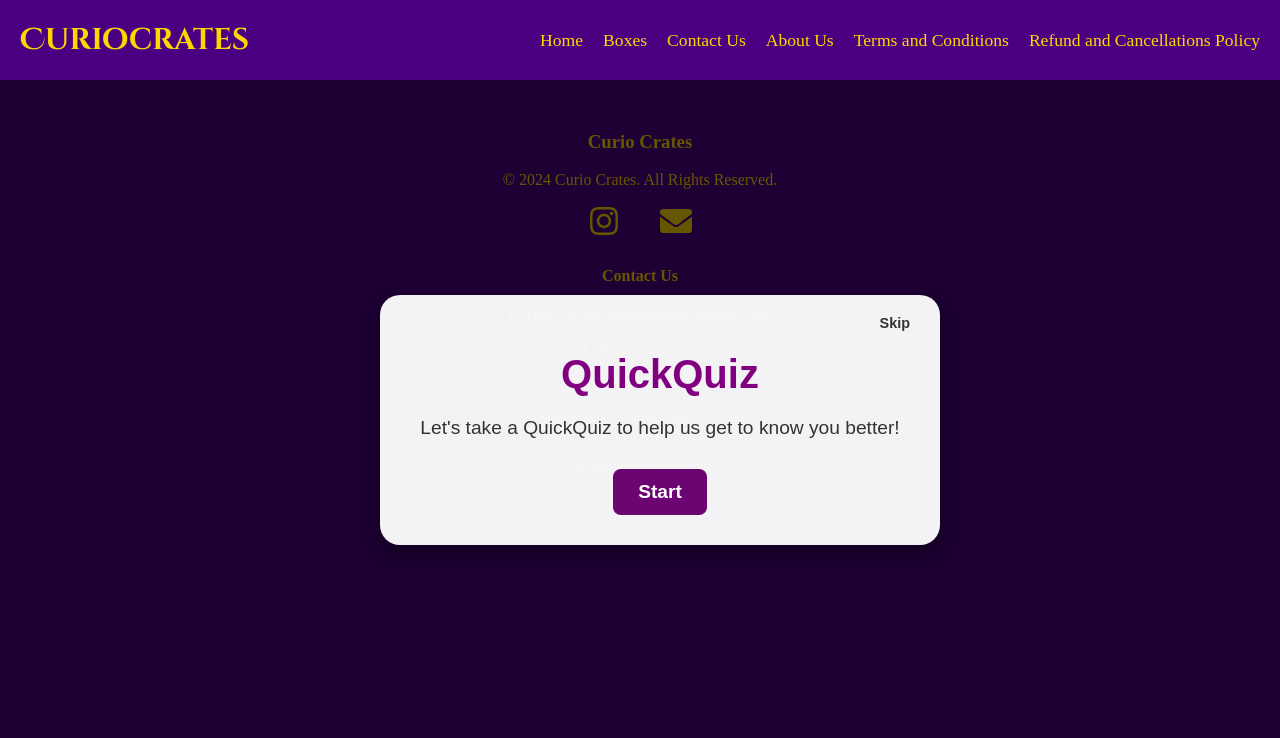
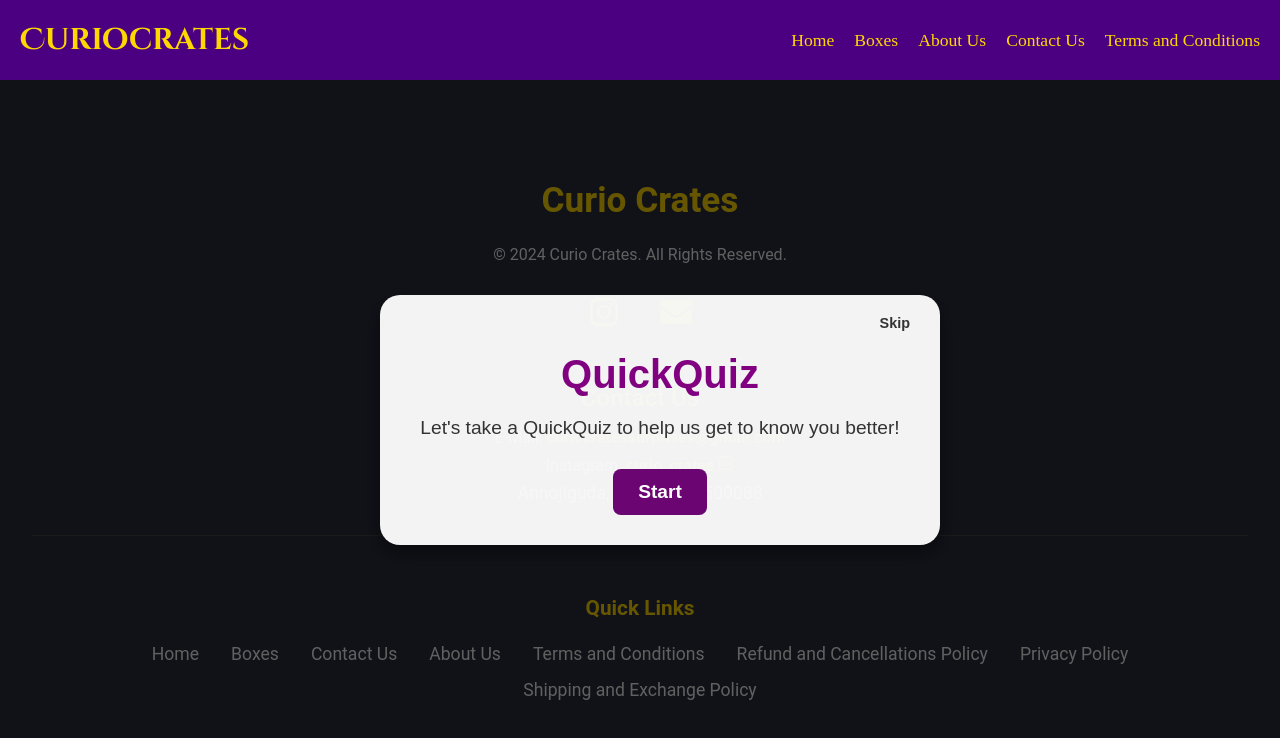
Before and after one commit to curiocreates/website, a React (Create React App) app: page /Contact in a window 1280 px wide. Shown: the top 738 px of the page. Built offline with nearby package versions, Linux system fonts and the light colour scheme.

Commit message:
added shipping ,privacy policy and exchange

```diff
--- a/src/App.js
+++ b/src/App.js
@@ -12,6 +12,8 @@ import { AppContainer } from './AppStyles';
 import AboutBox from './Components/AboutBox'; // AboutBox component for each box detail
 import PaymentSuccess from './Components/PaymentSuccess'; // Import the PaymentSuccess component
 import RefundPolicy from './Components/RefundAndCancellationsPolicy';
+import PrivacyPolicy from './Components/PrivacyPolicy'; // Import PrivacyPolicy component
+import ShippingAndExchange from './Components/ShippingAndExchange'; // Import ShippingAndExchange component
 
 // Array of boxes with details
 const boxes = [
@@ -165,6 +167,11 @@ function App() {
           <Route path="/refunds" element={<RefundPolicy />} />
           {/* Payment Success Page */}
           <Route path="/payment-success" element={<PaymentSuccess />} />
+          {/* Privacy Policy Page */}
+          <Route path="/privacy-policy" element={<PrivacyPolicy />} />
+
+          {/* Shipping and Exchange Policy Page */}
+          <Route path="/shipping-and-exchange" element={<ShippingAndExchange />} />
 
           {/* Dynamic AboutBox page for each box */}
           <Route path="/about-box/:title" element={<AboutBox boxes={boxes} />} />
--- a/src/Components/Footer.jsx
+++ b/src/Components/Footer.jsx
@@ -5,25 +5,102 @@ import { Link } from 'react-router-dom';
 
 // Styling for the footer container
 const FooterContainer = styled.footer`
-  background-color: #4B0082; /* Dark Purple background */
-  color: #FFD700; /* Gold color for text */
+  background-color: #2c2f3d; /* Darker background for a more professional feel */
+  color: #f1f1f1; /* Light text color */
   text-align: center;
-  padding: 2rem 0;
+  padding: 4rem 2rem; /* Increased padding for a spacious footer */
+  font-family: 'Roboto', sans-serif;
+  box-shadow: 0 -2px 5px rgba(0, 0, 0, 0.1); /* Subtle shadow for separation */
+
+  @media (max-width: 768px) {
+    padding: 3rem 1rem; /* Adjust padding for mobile */
+  }
+`;
+
+// Styling for the footer heading and paragraph
+const FooterHeading = styled.h3`
+  font-size: 2.2rem;
+  font-weight: 600;
+  margin-bottom: 1.5rem;
+  color: #FFD700;
+`;
+
+const FooterText = styled.p`
+  font-size: 1rem;
+  margin: 0.5rem 0;
+  color: #f1f1f1; /* Light text color */
 `;
 
 // Styling for the social media links
 const SocialLinks = styled.div`
-  margin: 1rem 0;
-  font-size: 2rem; /* Increasing the size of icons */
+  margin: 2rem 0;
+  font-size: 2rem; /* Adjust icon size */
 
   a {
     color: #FFD700; /* Gold color for icons */
     margin: 0 1rem;
     text-decoration: none;
+    transition: transform 0.3s ease, color 0.3s ease;
+
+    &:hover {
+      color: #fff; /* Change icon color on hover */
+      transform: scale(1.2); /* Slightly larger icon on hover */
+    }
+  }
+`;
+
+// Styling for the contact section
+const ContactSection = styled.div`
+  margin-top: 3rem;
+  font-size: 1.1rem;
+
+  h4 {
+    font-size: 1.5rem;
+    margin-bottom: 1rem;
+    color: #FFD700;
+    font-weight: 500;
+  }
+
+  p {
+    margin: 0.5rem 0;
+  }
+
+  a {
+    color: #FFD700;
+    text-decoration: none;
+    font-weight: bold;
+
+    &:hover {
+      color: #40E0D0; /* Turquoise hover effect */
+    }
+  }
+`;
+
+const QuickLinks = styled.div`
+  margin: 2rem 0;
+  display: flex;
+  flex-wrap: wrap;
+  justify-content: center;
+  border-top: 1px solid #444; /* Subtle divider line */
+  padding-top: 2rem;
+
+  h4 {
+    font-size: 1.3rem;
+    margin-bottom: 1rem;
+    color: #FFD700;
+    width: 100%;
+    text-align: center;
+  }
+
+  a {
+    color: #f1f1f1;
+    margin: 0.5rem 1rem;
+    text-decoration: none;
+    font-size: 1.1rem;
     transition: color 0.3s ease;
 
     &:hover {
-      color: #fff; /* Change icon color on hover */
+      color: #40E0D0; /* Turquoise hover effect */
     }
   }
 `;
@@ -33,8 +110,8 @@ const Footer = () => {
   return (
     <FooterContainer>
       <div>
-        <h3>Curio Crates</h3> {/* Display your store's name */}
-        <p>© {new Date().getFullYear()} Curio Crates. All Rights Reserved.</p>
+        <FooterHeading>Curio Crates</FooterHeading>
+        <FooterText>© {new Date().getFullYear()} Curio Crates. All Rights Reserved.</FooterText>
       </div>
 
       {/* Social media links with icons */}
@@ -48,16 +125,26 @@ const Footer = () => {
       </SocialLinks>
 
       {/* Contact details */}
-      <div>
+      <ContactSection>
         <h4>Contact Us</h4>
-        <p>E-Mail: curiocratessurprises@gmail.com</p>
-        <p>Call us: loading...</p>
-        <p>Whatsapp: Loading...</p>
-        <p>Annojiguda, Hyderabad, 500088</p>
-        <Link to="/terms" style={{ color: '#FFD700', textDecoration: 'none', marginTop: '1rem', display: 'inline-block' }}>
-          Terms and Conditions
-        </Link>
-      </div>
+        <FooterText>E-Mail: <a href="mailto:curiocratessurprises@gmail.com">curiocratessurprises@gmail.com</a></FooterText>
+        <FooterText>Instagram: <a href="https://www.instagram.com/curio_crates?igsh=MW9qemx5YWtkaHRtZw%3D%3D&utm_source=qr" target="_blank" rel="noopener noreferrer">
+          curio_crates <FaInstagram />
+        </a></FooterText>
+        <p> Annojiguda, Hyderabad-500088 </p>
+      </ContactSection>
+
+      <QuickLinks>
+        <h4>Quick Links</h4>
+        <Link to="/">Home</Link>
+        <Link to="/Boxes">Boxes</Link>
+        <Link to="/Contact">Contact Us</Link>
+        <Link to="/about">About Us</Link>
+        <Link to="/terms">Terms and Conditions</Link>
+        <Link to="/refunds">Refund and Cancellations Policy</Link>
+        <Link to="/privacy-policy">Privacy Policy</Link>
+        <Link to="/shipping-and-exchange">Shipping and Exchange Policy</Link>
+      </QuickLinks>
     </FooterContainer>
   );
 };
--- a/src/Components/Navbar.jsx
+++ b/src/Components/Navbar.jsx
@@ -118,10 +118,10 @@ const Navbar = () => {
       <NavLinks isOpen={menuOpen}>
         <Link to="/" onClick={closeMenu}>Home</Link>
         <Link to="/Boxes" onClick={closeMenu}>Boxes</Link>
+        <Link to="/about" onClick={closeMenu}>About Us</Link>
         <Link to="/Contact" onClick={closeMenu}>Contact Us</Link>
-        <Link to="/about" onClick={closeMenu}>About Us</Link>
         <Link to="/terms" onClick={closeMenu}>Terms and Conditions</Link>
-        <Link to="/refunds" onClick={closeMenu}>Refund and Cancellations Policy</Link>
+
       </NavLinks>
     </Nav>
   );
--- /dev/null
+++ b/src/Components/PrivacyPolicy.js
@@ -0,0 +1,61 @@
+import React from 'react';
+import styled from 'styled-components';
+
+const PolicyContainer = styled.div`
+  padding: 2rem;
+  background-color: #ffffff;
+  color: #4B0082;
+  font-family: 'Arial', sans-serif;
+  line-height: 1.6;
+`;
+
+const Title = styled.h1`
+  text-align: center;
+  color: #FFD700;
+  margin-bottom: 1.5rem;
+`;
+
+const SectionTitle = styled.h2`
+  color: #40E0D0;
+  margin-top: 1rem;
+`;
+
+const Paragraph = styled.p`
+  margin: 0.5rem 0;
+`;
+
+const PrivacyPolicy = () => {
+  return (
+    <PolicyContainer>
+      <Title>Privacy Policy</Title>
+      <Paragraph><strong>Effective Date:</strong> [25-November_2024]</Paragraph>
+
+      <SectionTitle>1. Information We Collect</SectionTitle>
+      <Paragraph>We collect personal information such as your name, email address, shipping address, and payment details when you place an order. We may also collect non-personal information such as your browsing activity on our website, IP address, and device information.</Paragraph>
+
+      <SectionTitle>2. How We Use Your Information</SectionTitle>
+      <Paragraph>We use your personal information to process and fulfill your orders, send you updates and promotional offers (if you opt in), and improve our website and customer experience.</Paragraph>
+
+      <SectionTitle>3. Data Security</SectionTitle>
+      <Paragraph>We use industry-standard security protocols to protect your personal information. However, no method of transmission over the internet or method of electronic storage is 100% secure.</Paragraph>
+
+      <SectionTitle>4. Sharing Your Information</SectionTitle>
+      <Paragraph>We do not sell, rent, or trade your personal information. We may share it with third-party service providers for order fulfillment or as required by law.</Paragraph>
+
+      <SectionTitle>5. Cookies</SectionTitle>
+      <Paragraph>We use cookies to enhance your experience on our website. You can disable cookies in your browser settings if you prefer not to have them.</Paragraph>
+
+      <SectionTitle>6. Your Rights</SectionTitle>
+      <Paragraph>You can access, update, or delete your personal information by contacting us. If you do not wish to receive promotional emails, you can opt out at any time.</Paragraph>
+
+      <SectionTitle>7. Changes to This Privacy Policy</SectionTitle>
+      <Paragraph>We may update this policy from time to time. Any changes will be posted on this page with the updated date.</Paragraph>
+
+      <SectionTitle>8. Contact Us</SectionTitle>
+      <Paragraph>If you have any questions regarding your personal data, please contact us at:</Paragraph>
+      <Paragraph><strong>Email:</strong> <a href="mailto:curiocratessurprises@gmail.com">curiocratessurprises@gmail.com</a></Paragraph>
+    </PolicyContainer>
+  );
+};
+
+export default PrivacyPolicy;
--- /dev/null
+++ b/src/Components/ShippingAndExchange.js
@@ -0,0 +1,53 @@
+import React from 'react';
+import styled from 'styled-components';
+
+const PolicyContainer = styled.div`
+  padding: 2rem;
+  background-color: #ffffff;
+  color: #4B0082;
+  font-family: 'Arial', sans-serif;
+  line-height: 1.6;
+`;
+
+const Title = styled.h1`
+  text-align: center;
+  color: #FFD700;
+  margin-bottom: 1.5rem;
+`;
+
+const SectionTitle = styled.h2`
+  color: #40E0D0;
+  margin-top: 1rem;
+`;
+
+const Paragraph = styled.p`
+  margin: 0.5rem 0;
+`;
+
+const ShippingAndExchange = () => {
+  return (
+    <PolicyContainer>
+      <Title>Shipping and Exchange Policy</Title>
+
+      <SectionTitle>1. Shipping Policy</SectionTitle>
+      <Paragraph>We offer delivery across India. Shipping costs are calculated at checkout based on your delivery location. Orders are shipped within 2-5 business days. Delivery times may vary depending on your location and the courier service.</Paragraph>
+
+      <SectionTitle>2. Order Tracking</SectionTitle>
+      <Paragraph>Once your order has been dispatched, you will receive an email with a tracking number and a link to track your package.</Paragraph>
+
+      <SectionTitle>3. Shipping Costs</SectionTitle>
+      <Paragraph>Shipping fees are calculated at checkout based on your location. We offer free shipping during certain promotions, which will be clearly mentioned at checkout.</Paragraph>
+
+      <SectionTitle>4. Exchange and Return Policy</SectionTitle>
+      <Paragraph>We accept exchanges or returns only for defective or damaged items. If you receive a defective product, please contact us within 3 days of receiving your order to initiate a return or exchange.</Paragraph>
+
+      <SectionTitle>5. Non-Returnable Items</SectionTitle>
+      <Paragraph>Due to the nature of our mystery boxes, we cannot accept returns or exchanges for non-defective items unless they are unopened and unused.</Paragraph>
+
+      <SectionTitle>6. Cancellation Policy</SectionTitle>
+      <Paragraph>Orders cannot be canceled once placed, as they are processed immediately. In exceptional cases, cancellations may be considered if the product has not been shipped. Please contact us at <strong>curiocratessurprises@gmail.com</strong> for such cases.</Paragraph>
+    </PolicyContainer>
+  );
+};
+
+export default ShippingAndExchange;
```
